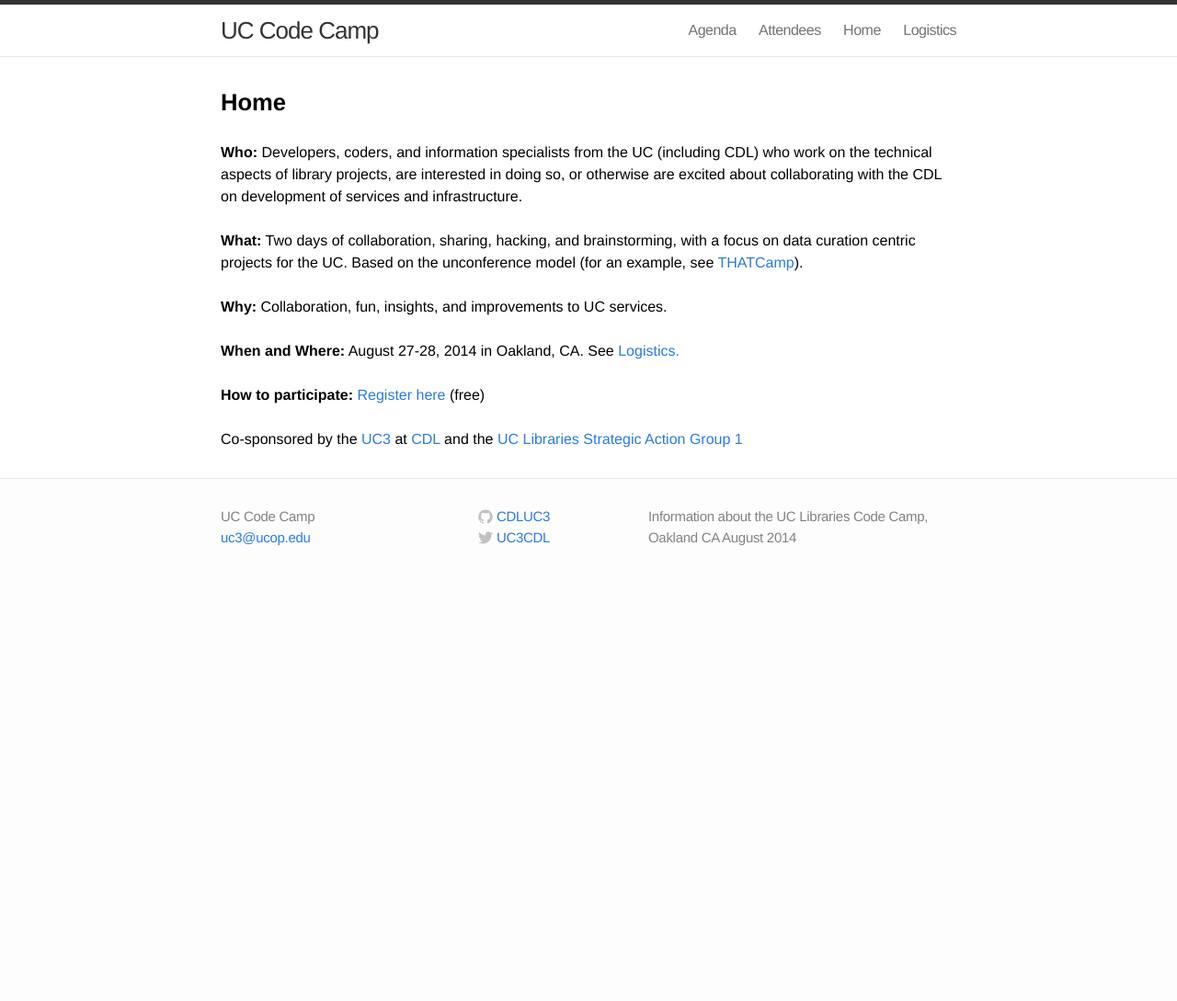
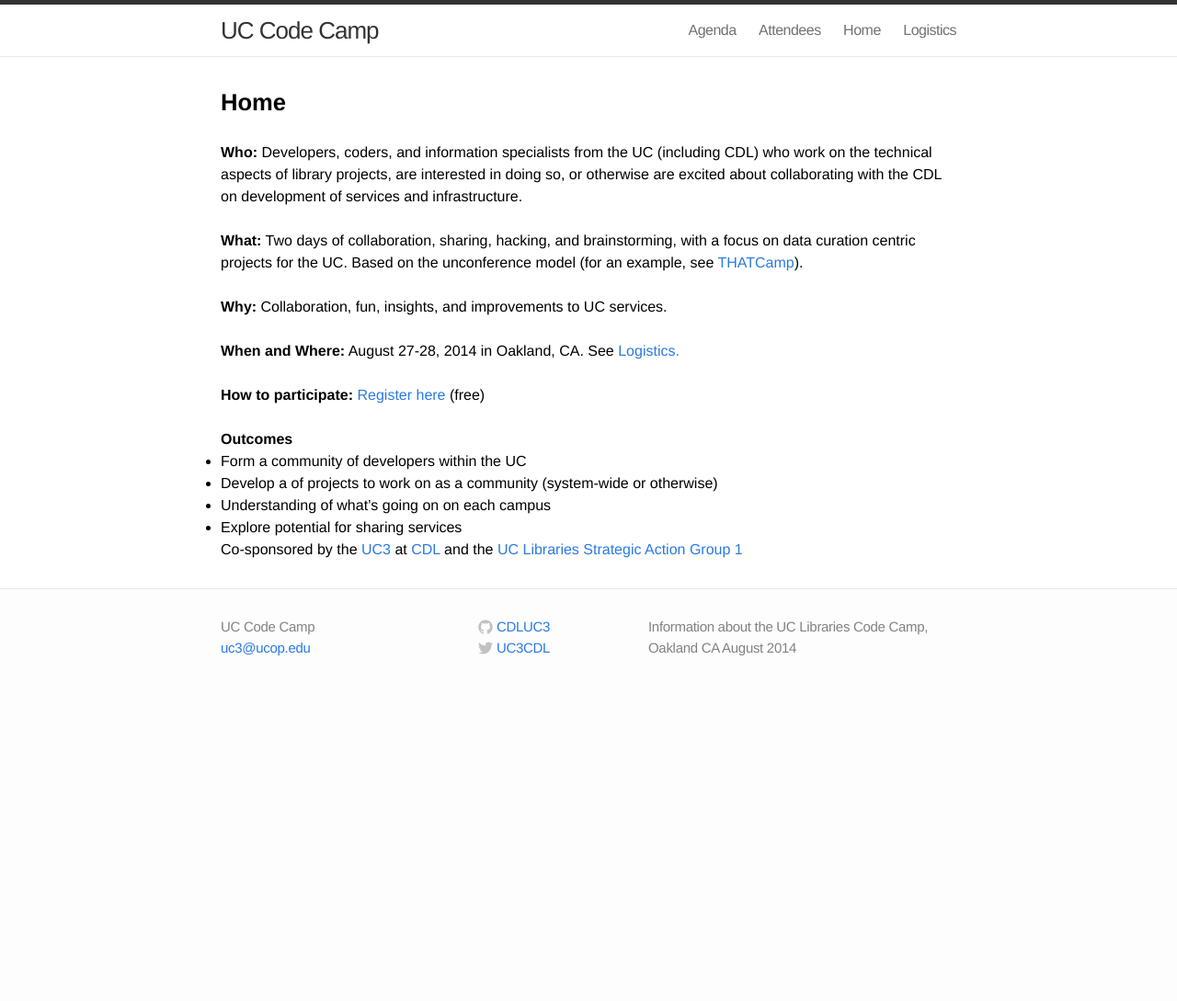
Before and after one commit to CDLUC3/UC-code-camp, a Jekyll site: the page built from index.html, in a window 1280 px wide. Shown: the whole page at 92% size. Built offline with Jekyll 4.4.1, drawn with Linux system fonts in a browser that asks for light colours; Markdown is read by kramdown in place of the engine named in the settings.

Commit message:
added outcomes to index

```diff
--- a/index.html
+++ b/index.html
@@ -25,4 +25,13 @@
 
 <p><br></p>
 
+<p><strong>Outcomes</strong>
+<ul>
+	<li>Form a community of developers within the UC</li>
+	<li>Develop a of projects to work on as a community (system-wide or otherwise)</li>
+	<li>Understanding of what’s going on on each campus</li>
+	<li>Explore potential for sharing services</li>
+</ul></p>
+
+
 <p>Co-sponsored by the <a href="http://www.cdlib.org/uc3">UC3</a> at <a href="http://cdlib.org">CDL</a> and the <a href="http://libraries.universityofcalifornia.edu/sag1">UC Libraries Strategic Action Group 1</a></p>
```
